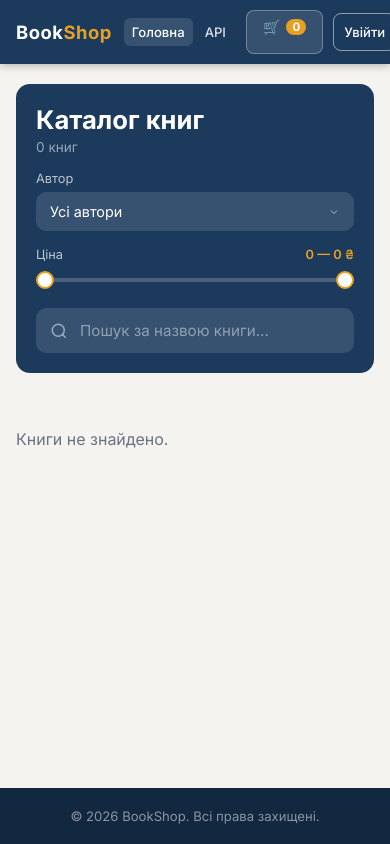
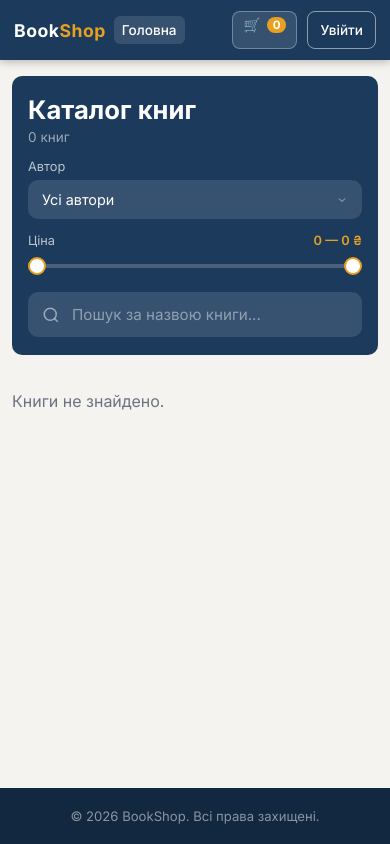
Before and after one commit to Baranotik15/online-bookshop, a Django app: page / in a window 390 px wide. Run offline with Django 5.2, Linux system fonts and the light colour scheme; data that the repository does not hold is empty; parts of the project's set-up code (start-up, migrations or seed data) failed here and were passed over.

Commit message:
fix: restore genre filter tags broken by API pagination, add mobile responsive styles

```diff
--- a/static/css/main.css
+++ b/static/css/main.css
@@ -554,33 +554,43 @@ main { flex: 1; max-width: 1200px; width: 100%; margin: 0 auto; padding: 36px 24
 }
 
 @media (max-width: 640px) {
-    .header-inner { gap: 12px; padding: 0 16px; height: 64px; }
-    .logo { font-size: 1.15rem; }
-    nav a { padding: 6px 8px; font-size: .82rem; }
-    .btn-outline { padding: 0 10px; font-size: .82rem; height: 38px; }
+    .nav-api { display: none; }
 
-    main { padding: 20px 16px; }
+    .header-inner { gap: 8px; padding: 0 14px; height: 60px; }
+    .logo { font-size: 1.1rem; }
+    nav a { padding: 6px 8px; font-size: .85rem; }
+    .btn-outline { padding: 0 12px; font-size: .85rem; height: 38px; }
+    .cart-btn { padding: 4px 10px; height: 38px; }
+    .profile-btn { padding: 0 10px; height: 38px; font-size: .82rem; }
+    .profile-btn span:last-child { display: none; }
+
+    main { padding: 16px 12px; }
 
     .catalog-hero {
         flex-direction: column;
         align-items: stretch;
-        gap: 16px;
-        padding: 20px;
+        gap: 14px;
+        padding: 18px 16px;
+        border-radius: 10px;
+        margin-bottom: 20px;
     }
     .author-filter { width: 100%; }
     .price-filter { width: 100%; }
     .search-bar { max-width: 100%; }
 
-    .book-grid { grid-template-columns: repeat(2, 1fr); gap: 12px; }
-    .book-info { padding: 10px; }
-    .book-title { font-size: .88rem; }
-    .book-price { font-size: .95rem; }
-    .btn-cart { font-size: .8rem; }
+    .genre-tags { gap: 6px; margin-bottom: 16px; }
+    .genre-tag { font-size: .78rem; padding: 5px 10px; }
+
+    .book-grid { grid-template-columns: repeat(2, 1fr); gap: 10px; }
+    .book-info { padding: 10px; gap: 4px; }
+    .book-title { font-size: .85rem; }
+    .book-price { font-size: .9rem; }
+    .btn-cart { font-size: .78rem; padding: 8px 0; }
+    .book-genre-tag { font-size: .62rem; }
 }
 
 @media (max-width: 400px) {
     .book-grid { grid-template-columns: 1fr; }
-    .profile-btn span:not(svg) { display: none; }
 }
 
 /* ─── Book grid ─── */
@@ -609,7 +619,7 @@ main { flex: 1; max-width: 1200px; width: 100%; margin: 0 auto; padding: 36px 24
     justify-content: center;
     overflow: hidden;
 }
-.book-cover img { width: 100%; height: 100%; object-fit: cover; object-position: center top; }
+.book-cover img { width: 100%; height: 100%; object-fit: contain; }
 .book-cover .no-cover {
     font-size: 3rem;
     opacity: .35;
--- a/static/js/main.js
+++ b/static/js/main.js
@@ -162,7 +162,8 @@ document.addEventListener('DOMContentLoaded', () => {
     if (genreTagsContainer) {
         fetch('/api/genres/')
             .then(r => r.ok ? r.json() : [])
-            .then(genres => {
+            .then(data => {
+                const genres = Array.isArray(data) ? data : (data.results || []);
                 genres.forEach(g => {
                     const btn = document.createElement('button');
                     btn.className = 'genre-tag';
--- a/templates/base.html
+++ b/templates/base.html
@@ -17,7 +17,7 @@
         <a href="/" class="logo">Book<span>Shop</span></a>
         <nav>
             <a href="/">Головна</a>
-            <a href="/api/" target="_blank">API</a>
+            <a href="/api/" target="_blank" class="nav-api">API</a>
         </nav>
         <div class="header-actions">
             <a href="/cart/" class="cart-btn" id="cartBtn">
```
